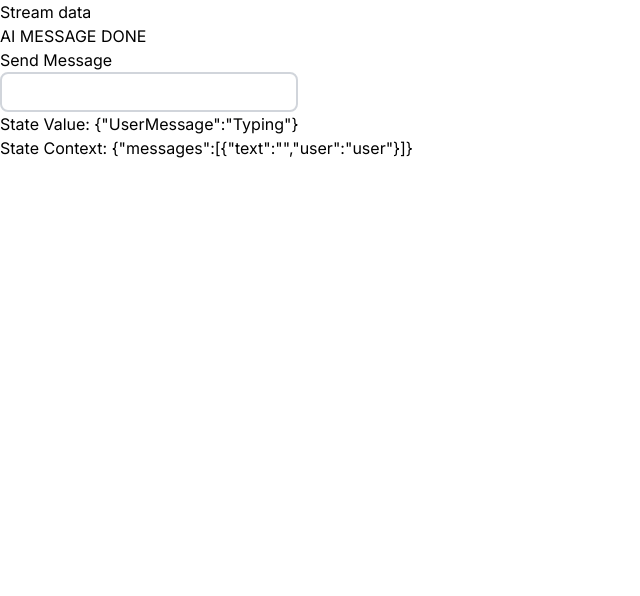
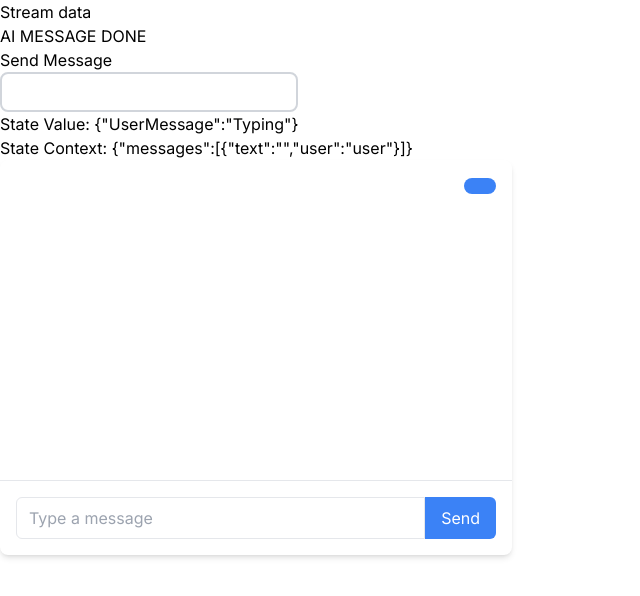
Before and after one commit to logan-anderson/llm-xstate-demo, a Next.js app: page / in a window 1280 px wide. Shown: the top 596 px of the page, without its empty margins (0-640 px from the left). Built offline with nearby package versions, Linux system fonts and the light colour scheme.

Commit message:
render messages

```diff
--- a/src/app/ClientDataReader.tsx
+++ b/src/app/ClientDataReader.tsx
@@ -81,6 +81,46 @@ export const ClientDataReader = () => {
       </div>
       <div>State Value: {JSON.stringify(state.value)}</div>
       <div>State Context: {JSON.stringify(state.context)}</div>
+      <div>
+        <div className="bg-white shadow-md rounded-lg max-w-lg w-full">
+          <div className="p-4 h-80 overflow-y-auto">
+            {state?.context?.messages?.map((message, index) => {
+              return (
+                <div
+                  className={`mb-2 ${
+                    message.user === "user" ? "text-right" : ""
+                  }`}
+                  key={index}
+                >
+                  <p
+                    className={`${
+                      message.user === "user"
+                        ? "bg-blue-500 text-white"
+                        : "bg-gray-200 text-gray-700"
+                    } rounded-lg py-2 px-4 inline-block`}
+                  >
+                    {message.text}
+                  </p>
+                </div>
+              );
+            })}
+          </div>
+          <div className="p-4 border-t flex">
+            <input
+              id="user-input"
+              type="text"
+              placeholder="Type a message"
+              className="w-full px-3 py-2 border rounded-l-md focus:outline-none focus:ring-2 focus:ring-blue-500"
+            />
+            <button
+              id="send-button"
+              className="bg-blue-500 text-white px-4 py-2 rounded-r-md hover:bg-blue-600 transition duration-300"
+            >
+              Send
+            </button>
+          </div>
+        </div>
+      </div>
     </div>
   );
 };
--- a/src/langchain/streamCallbacks.ts
+++ b/src/langchain/streamCallbacks.ts
@@ -28,9 +28,7 @@ export function LangChainStream() {
     handlers: {
       handleLLMNewToken: async (token: string) => {
         await writer.ready;
-        console.log("token", token);
         await sendEvent({ writer, data: { text: token, type: "type" } });
-        // await writer.write(token);
       },
       handleChainEnd: async (_outputs: any, runId: string) => {
         await writer.ready;
```
